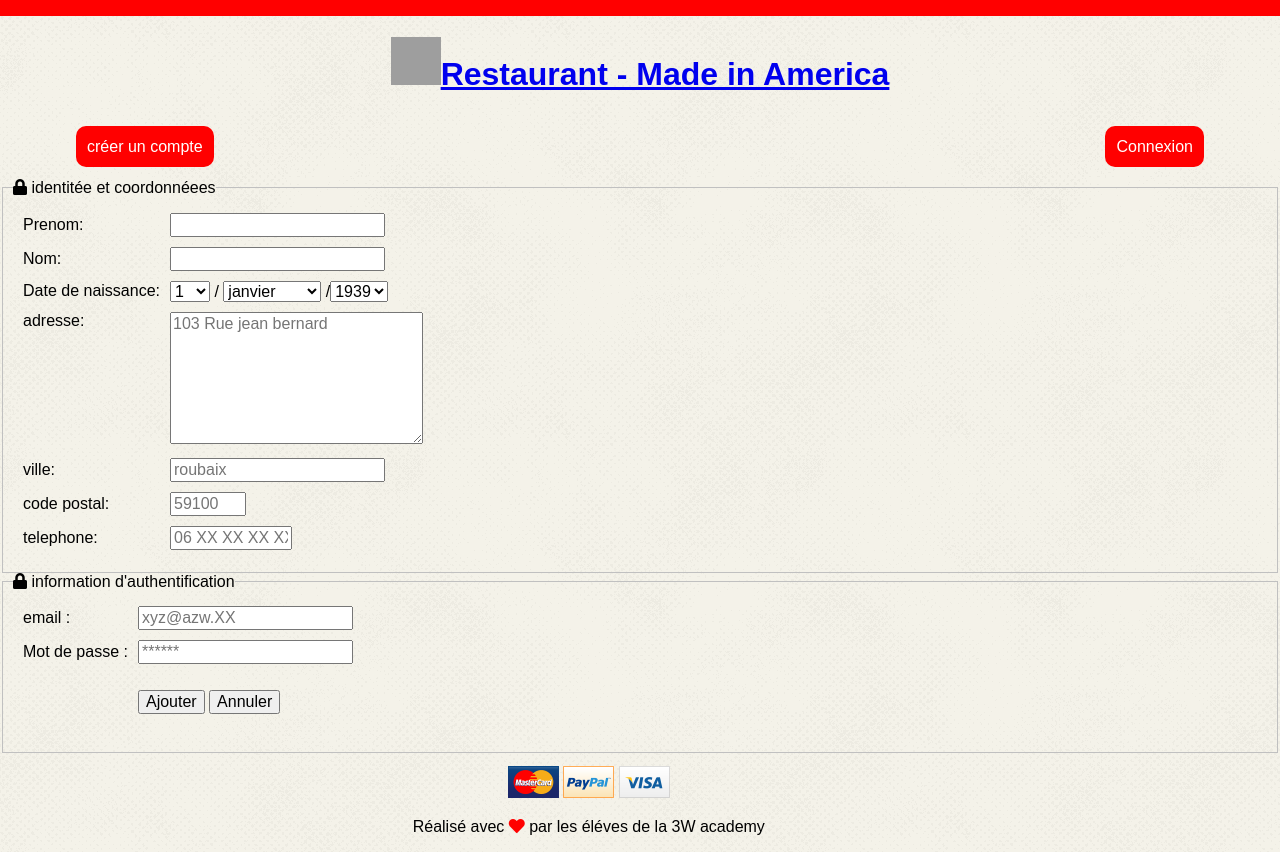
After one commit to Yaci016/j6, a PHP site: template restaurant/view/frontEnd/espace_membre/SignUpView.phtml in a window 1280 px wide. The commit adds this page. Run offline with PHP 8.4, Linux system fonts and the light colour scheme; the template is opened without the code that fills it, so the values that code supplies are empty; grey boxes are pictures that could not be loaded.

Commit message:
Rajout de la page inscription et des contrainte  lié a l'inscription. TODO : rajouter des securité sur le formulaire de l'inscription en en html5 /js et php. update de la TODO liste.

```diff
--- a/restaurant/model/frontend/model.php
+++ b/restaurant/model/frontend/model.php
@@ -1,3 +1,4 @@
 <?php
 //rajouter les classes qui gere les differentes table ici.
 require 'mealManager.php';
+require 'UserManager.php';
--- a/restaurant/public/css/main.css
+++ b/restaurant/public/css/main.css
@@ -72,3 +72,13 @@ h2 {
     align-self:center;
     text-align: center;
 }
+
+table {
+    border-spacing: 10px;
+    border-collapse: separate;
+}
+
+#message_info {
+    display: none;
+    background: red;
+}
--- a/restaurant/view/frontEnd/accueil/homeView.phtml
+++ b/restaurant/view/frontEnd/accueil/homeView.phtml
@@ -6,6 +6,12 @@
         }
     </style>
 <main>
+
+    <div id="message_info"><?php if (isset($message_info)) {
+            echo $message_info;
+            $message_info = "";
+            echo '<script src="public/js/afficherComment.js"></script>';
+        } //affiche les message d'erreur / reussite ?></div>
 <!-- rajouter le code de la vue dde l'accueil ici -->
 <h2>Carte du restaurant</h2>
 <?php foreach($liste_aliment as $aliment) {
--- /dev/null
+++ b/restaurant/view/frontEnd/espace_membre/SignUpView.phtml
@@ -0,0 +1,78 @@
+<?php
+/**
+ * Created by PhpStorm.
+ * User: Yacine
+ * Date: 11/13/2018 0013
+ * Time: 12:05 AM
+ */
+ob_start();
+?>
+    <form action="index.php?action=checkSignUp" method="post">
+    <fieldset>
+        <legend><i class="fas fa-lock"></i> identitée et coordonnéees</legend>
+        <div class="clear"></div>
+        <table class="container">
+            <tr>
+                <td><label for="Prenom">Prenom: </label></td>
+                <td><input type="text" name="Prenom" id="Prenom"></td>
+            </tr>
+            <tr>
+                <td><label for="Nom">Nom: </label></td>
+                <td><input type="text" name="Nom" id="Nom"></td>
+            </tr>
+            <tr>
+                <td>Date de naissance:</td>
+                <?php require 'date_naissance_input.php' ?>
+            </tr>
+            <tr>
+                <td style="vertical-align: top">adresse:</td>
+                <td><textarea name="adresse" placeholder="103 Rue jean bernard" rows="7" cols="25"></textarea></td>
+            </tr>
+            <tr>
+                <td>ville:</td>
+                <td><input type="text" name="ville" id="ville" placeholder="roubaix"></td>
+            </tr>
+            <tr>
+                <td>code postal:</td>
+                <td><input type="text" name="Code_postal" id="Code_postal" maxlength="5" size="5" placeholder="59100">
+                </td>
+            </tr>
+            <tr>
+                <td>telephone:</td>
+                <td><input type="text" name="telephone" id="Code_postal" maxlength="10" size="10"
+                           placeholder="06 XX XX XX XX"></td>
+            </tr>
+        </table>
+
+    </fieldset>
+
+
+        <fieldset>
+            <legend><i class="fas fa-lock"></i> information d'authentification</legend>
+            <div class="clear"></div>
+            <table class="container">
+                <tr>
+                    <td><label for="email">email : </label></td>
+                    <td><input type="email" name="email" id="email" placeholder="xyz@azw.XX"></td>
+                </tr>
+                <tr>
+                    <td><label for="Pass">Mot de passe : </label></td>
+                    <td><input type="text" name="Pass" id="Pass" placeholder="******" minlength="8"></td>
+                </tr>
+                <tr>
+                    <td><p></p></td>
+                    <td>
+                        <p>
+                            <button type="submit" id="Ajouter" name="Inscription">Ajouter</button>
+                            <button type="reset" id="Annuler">Annuler</button>
+                        </p>
+                    </td>
+                </tr>
+            </table>
+        </fieldset>
+</form>
+<?php
+$content = ob_get_clean();
+$title = 'page d\'inscription';
+require 'view/frontEnd/layout.phtml';
+?>
--- /dev/null
+++ b/restaurant/view/frontEnd/espace_membre/date_naissance_input.php
@@ -0,0 +1,31 @@
+<?php
+/**
+ * Created by PhpStorm.
+ * User: wali7
+ * Date: 13/11/18
+ * Time: 10:11
+ */ ?>
+<td>
+    <select name="day" id="day">
+        <option value="1">1</option>
+        <?php for ($i = 2; $i < 31; $i++) {
+            echo "<option value='$i'>$i</option>";
+        } ?>
+    </select> / <select name="month" id="day">
+        <option value="01">janvier</option>
+        <?php for ($i = 1; $i < 12; $i++) {
+            if ($i < 10) {
+                $zero = '0';
+            } else {
+                $zero = '';
+            }
+            $month = ['janvier', 'fevrier', 'mars', 'avril', 'mai', 'juin', 'juillet', 'aout', 'septembre', 'octobre', 'novembre', 'decembre'];
+            echo "<option value='$zero.$i'>$month[$i]</option>";
+        } ?>
+    </select> /<select name="year" id="day">
+        <option value="1939">1939</option>
+        <?php for ($i = 1940; $i < 2000; $i++) {
+            echo "<option value='$i'>$i</option>";
+        } ?>
+    </select>
+</td>
--- a/restaurant/view/frontEnd/layout.phtml
+++ b/restaurant/view/frontEnd/layout.phtml
@@ -14,9 +14,10 @@
 <body>
 <div id="red"></div>
 <header>
-    <h1><img src="public/images/logo.gif" alt="logo 3wa">Restaurant - Made in America</h1>
+    <h1><a href="index.php?action=home"><img src="public/images/logo.gif" alt="logo 3wa">Restaurant - Made in
+            America</a></h1>
     <div id="login_group">
-        <a href="action=SignUp">créer un compte</a>
+        <a href="index.php?action=SignUp">créer un compte</a>
         <a href="#">Connexion</a>
     </div>
 </header>
```
Also changed, not shown: restaurant/controller/frontEnd.php (+86 -1 lines), restaurant/index.php (+17 -6 lines), restaurant/model/frontend/Manager.php (+4 -3 lines), restaurant/model/frontend/UserManager.php (added, +54 -0 lines), restaurant/model/frontend/userManager.php (deleted, +0 -21 lines), restaurant/view/frontEnd/espace_membre/SignUp.phtml (deleted, +0 -39 lines), restaurant/public/js/afficherComment.js (added), restaurant/view/frontEnd/espace_membre/LogInView.phtml (renamed from restaurant/view/frontEnd/espace_membre/LogIn.phtml).
